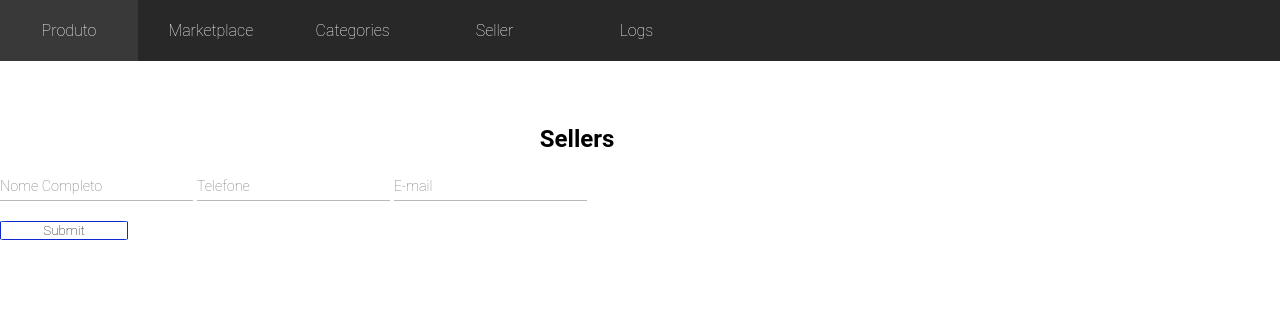
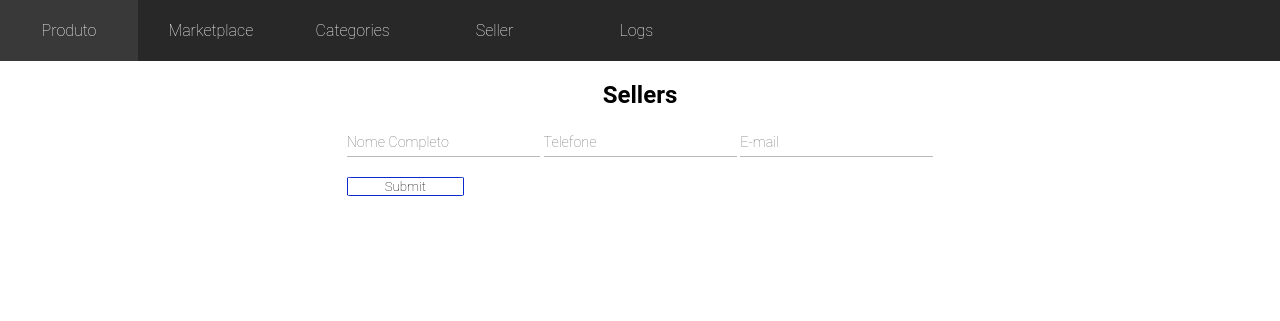
Before and after one commit to josue-avila/OTS-ATP8, a Flask app: page /create-seller in a window 1280 px wide. Shown: the top 321 px of the page. Run offline with Flask 2, Linux system fonts and the light colour scheme.

Commit message:
Restruturação front

```diff
--- a/web/static/global.css
+++ b/web/static/global.css
@@ -36,21 +36,16 @@ a.link-menu p {
 }
 
 h2 {
-    margin-top: 5%;
-    margin-right: 50px;
-    width: 48%;
-    display: inline-block;
-    text-align: end;
     font-weight: bold;
 }
 
 .button {
-    width: 10%;
-    display: inline-block;
+    width: 20%;
     border-radius: 5%;
     border: 1px solid #0C29D0;
     background-color: #ffffff;
     transition: 0.5s;
+    margin: 0 auto;
 }
 
 .button:hover {
@@ -144,3 +139,16 @@ tr:nth-child(even) {
     from { opacity: 0; }
     to { opacity: 1; }
 }
+
+.form-container {
+    display:flex;
+    justify-content: center;
+    align-items: center;
+    margin: 0 auto;
+}
+
+.title-container {
+    display:flex;
+    justify-content: center;
+    align-items: center;
+}
--- a/web/templates/categories_list.html
+++ b/web/templates/categories_list.html
@@ -14,8 +14,8 @@
         </tr>
         {% for  category in list %}
                 <tr>
-                    <td>{{ category[0] }}</td>
                     <td>{{ category[1] }}</td>
+                    <td>{{ category[2] }}</td>
                 </tr>
         {% endfor %}
     </table>
--- a/web/templates/create_category.html
+++ b/web/templates/create_category.html
@@ -1,11 +1,13 @@
 {% extends 'index.html' %}
 {% block body %}
-
+<div class="form-container">
     <form action="/categories" method="POST">
         <input type="text" placeholder="Nome" name="name" class="input-form" required/>
         <input type="text" placeholder="Descrição" name="description" class="input-form" required/>
         <br /><br />
         <input type="submit" class="button" />
     </form>
+</div>
+
 
 {% endblock %}
--- a/web/templates/create_marketplace.html
+++ b/web/templates/create_marketplace.html
@@ -1,11 +1,11 @@
 {% extends 'index.html' %}
 {% block body %}
-
+<div class="form-container">
     <form action="/marketplaces" method="POST">
         <input type="text" placeholder="Nome" name="name" class="input-form" />
         <input type="text" placeholder="Descrição" name="description" class="input-form" />
         <br /><br />
         <input type="submit" class="button" />
     </form>
-
+</div>
 {% endblock %}
--- a/web/templates/create_product.html
+++ b/web/templates/create_product.html
@@ -1,5 +1,6 @@
 {% extends 'index.html' %}
 {% block body %}
+<div class="form-container">
     <form action="/products" method="POST">
         <input type="text" placeholder="Código" name="identifier" class="input-form" />
         <input type="text" placeholder="Descrição" name="description" class="input-form" />
@@ -7,4 +8,6 @@
         <br /><br />
         <input type="submit" class="button" />
     </form>
+</div>
+
 {% endblock %}
--- a/web/templates/create_seller.html
+++ b/web/templates/create_seller.html
@@ -1,5 +1,6 @@
 {% extends 'index.html' %}
 {% block body %}
+<div class="form-container">
     <form action="/sellers" method="POST">
         <input type="text" placeholder="Nome Completo" name="fullname" class="input-form" required/>
         <input type="tel" placeholder="Telefone" name="phone" class="input-form" required/>
@@ -7,4 +8,6 @@
         <br /><br />
         <input type="submit" class="button" />
     </form>
+</div>
+
 {% endblock %}
--- a/web/templates/index.html
+++ b/web/templates/index.html
@@ -27,7 +27,11 @@
             <p>Logs</p>
         </a>
     </nav>
-    <h2>{{ title }}</h2>
+
+    <div class="title-container">
+        <h2>{{ title }}</h2>
+    </div>
+
     {% block body %}{% endblock %}
     <span class="popuptext" visible='{{save}}' class="show" id="save">Salvo com sucesso!</span>
 </body>
--- a/web/templates/seller_list.html
+++ b/web/templates/seller_list.html
@@ -15,9 +15,9 @@
         </tr>
         {% for seller in list %}
                 <tr>
-                    <td>{{ seller[0] }}</td>
                     <td>{{ seller[1] }}</td>
                     <td>{{ seller[2] }}</td>
+                    <td>{{ seller[3] }}</td>
                 </tr>
         {% endfor %}
     </table>
```
Also changed, not shown: web/templates/logs_list.html (added, +23 -0 lines). Lines whose indentation alone changed are shown as unchanged.
